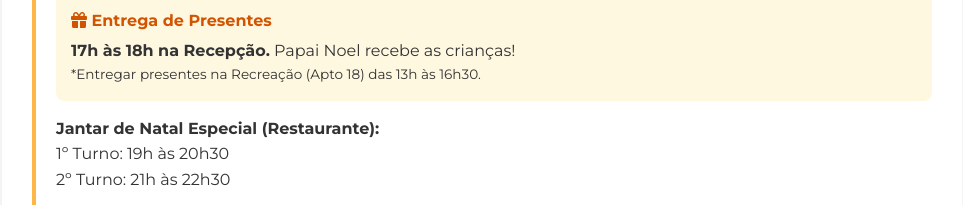
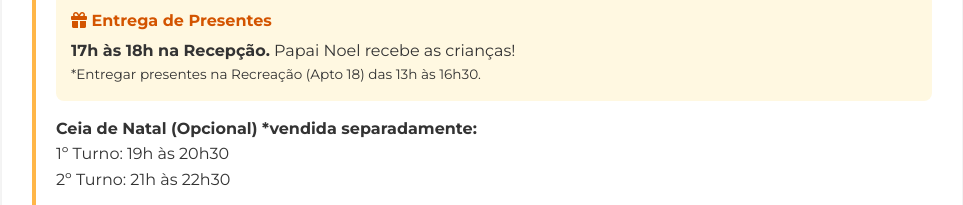
Before and after one commit to DesenvolvimentoViale/natalvc, a plain HTML site: page index.html in a window 1280 px wide. Shown: the part 1502-1707 px from the top of the page, without its empty margins (158-1121 px from the left). Drawn offline with nearby package versions, Linux system fonts and the light colour scheme.

Commit message:
index.html

```diff
--- a/index.html
+++ b/index.html
@@ -259,7 +259,7 @@
                     <p style="font-size: 0.85rem;">*Entregar presentes na Recreação (Apto 18) das 13h às 16h30.</p>
                 </div>
 
-                <p><strong>Jantar de Natal Especial (Restaurante):</strong><br>
+                <p><strong>Ceia de Natal (Opcional) *vendida separadamente:</strong><br>
                 1º Turno: 19h às 20h30<br>
                 2º Turno: 21h às 22h30</p>
 
```
